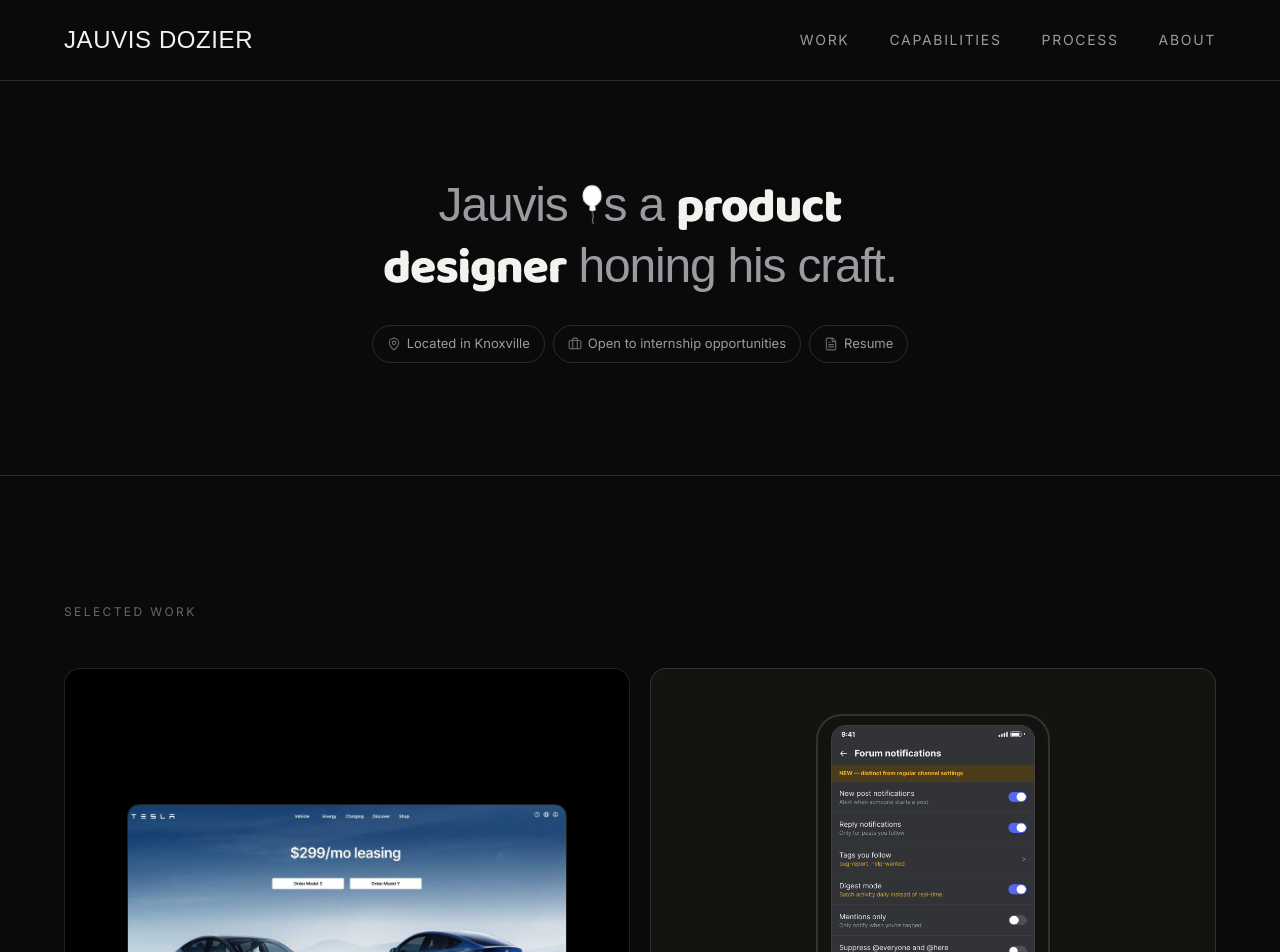
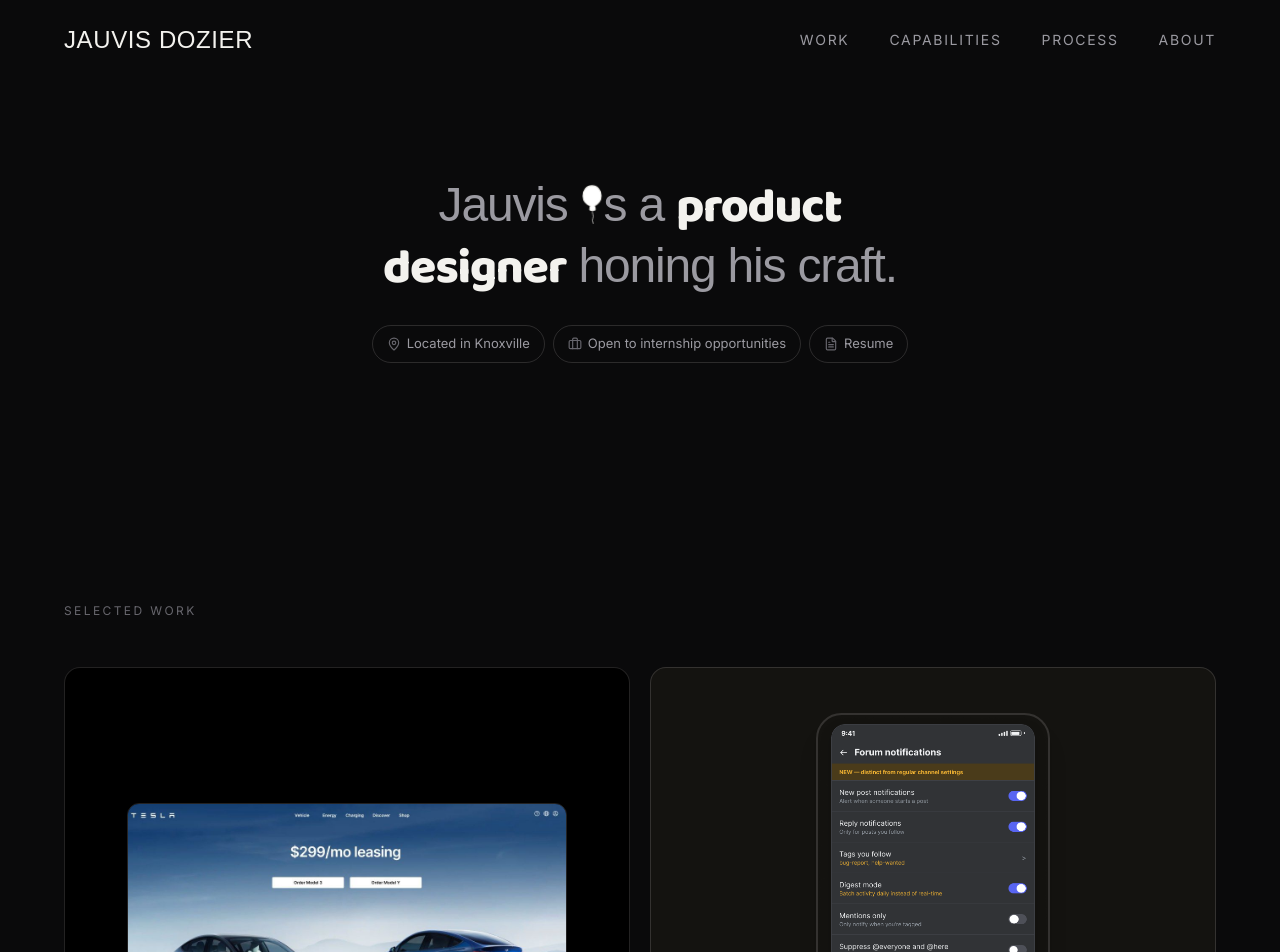
Before and after one commit to dejauvis15-blip/portfolio, a Next.js app: page / in a window 1280 px wide. Shown: the top 952 px of the page. Built offline with nearby package versions, Linux system fonts and the light colour scheme; a web font is replaced by a local one.

Commit message:
Remove the border lines around the homepage hero headline
Dropped the nav's bottom border (shown above the hero title, once
scrolled) and the Selected Work section's top border (the line right
below the hero/pills area). Both were the thin, near-white
--border lines sandwiching the hero region.

```diff
--- a/src/components/Nav.tsx
+++ b/src/components/Nav.tsx
@@ -27,7 +27,7 @@ export default function Nav() {
   return (
     <header
       className={`fixed top-0 inset-x-0 z-50 transition-colors duration-300 ${
-        scrolled ? "bg-bg-elevated border-b border-border" : "bg-bg border-b border-transparent"
+        scrolled ? "bg-bg-elevated" : "bg-bg"
       }`}
     >
       <div className="mx-auto max-w-[1600px] px-6 md:px-10 lg:px-16 h-16 md:h-20 flex items-center justify-between">
--- a/src/components/SelectedWork.tsx
+++ b/src/components/SelectedWork.tsx
@@ -8,7 +8,7 @@ export default function SelectedWork() {
   const [tesla, discord] = projects;
 
   return (
-    <section id="work" className="scroll-mt-20 py-24 md:py-32 border-t border-border">
+    <section id="work" className="scroll-mt-20 py-24 md:py-32">
       <div className="mx-auto max-w-[1600px] px-6 md:px-10 lg:px-16">
         <Reveal className="mb-10 md:mb-12">
           <p className="text-xs uppercase tracking-[0.2em] text-muted-2">
```
